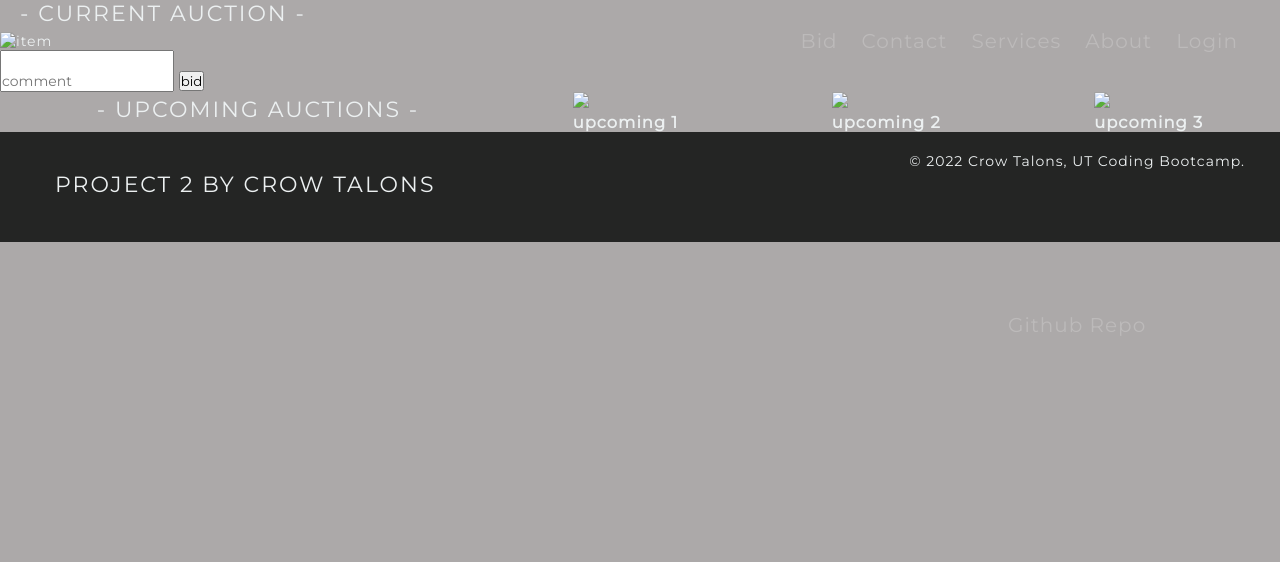
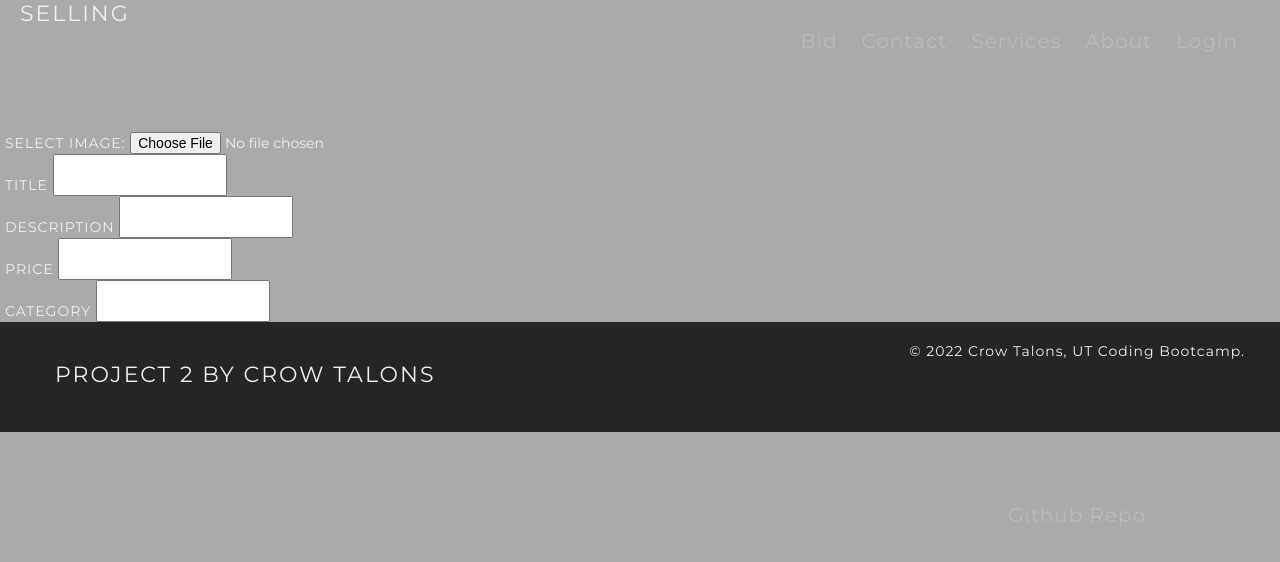
Before and after one commit to jarrettcoding/auction-house, a Node server app: template views/index-test.html in a window 1280 px wide. Shown: the part 158-720 px from the top of the page. Run offline with Node 20, Linux system fonts and the light colour scheme; the template is opened without the code that fills it, so the values that code supplies are empty; some libraries are stand-ins or nearby versions.

Commit message:
frontend | {{dashboard}} html attributes, style2.css friendly

```diff
--- /dev/null
+++ b/public/stylesheets/style-dashboard.css
@@ -0,0 +1 @@
+.new-product-form
--- a/public/stylesheets/style2.css
+++ b/public/stylesheets/style2.css
@@ -12,6 +12,10 @@
     font-family: 'Montserrat', sans-serif;
  }
 
+ body {
+   background-color: var(--color-two);
+}
+
  a {
     text-decoration: none;
     color: var(--color-one);
@@ -19,10 +23,6 @@
  a:hover {
     color: var(--color-two);
     background: var(--color-three);
- }
-
- body {
-    background-color: var(--color-two);
  }
 
  /* header styles */
@@ -134,7 +134,7 @@ body, .signin, .signup {
   letter-spacing: 1px;
 }
 
-.signin-container, .signup-container {
+.container{
 position: relative;
 height: 560px;
 width: 405px;
@@ -144,7 +144,6 @@ body, .signin, .signup {
 background-size: cover;
 box-shadow: 0px 30px 60px -5px #000;
 }
-
 form {
 padding-top: 80px;
 }
@@ -194,20 +193,17 @@ span {
 margin-top: 15px;
 transition: all 0.5s ease-in-out;
 }
-
 .text:focus {
 outline: 0;
 border: 2px solid rgba(255, 255, 255, 0.5);
 border-radius: 20px;
 background: rgba(0, 0, 0, 0);
 }
-
 .text:focus + span {
 opacity: 0.6;
 }
 
-input[type="text"],
-input[type="password"] {
+input[type="text"], input[type="password"] {
 font-family: 'Montserrat', sans-serif;
 color: #fff;
 }
@@ -253,9 +249,10 @@ label {
 display: inline-block;
 padding-top: 10px;
 padding-left: 5px;
+text-transform: uppercase;
 }
 
-.signin, .signup {
+.button {
 background-color: #aca9a9;
 color: #242524;
 width: 100%;
@@ -269,14 +266,14 @@ label {
 text-transform: uppercase;
 }
 
-.signin:hover, .signup:hover {
+.button:hover {
 background: #cf0030;
 color: #ecf0f1;
 box-shadow: 0px 4px 35px -5px #cf0030;
 cursor: pointer;
 }
 
-.signin:focus, .signup:focus {
+.button:focus, .button:focus {
 outline: none;
 }
 
@@ -299,7 +296,6 @@ a:hover {
 color: #ecf0f1;
 }
 
-
  /* footer styles */
  footer {
     padding: 20px 35px;
--- a/views/index-test.html
+++ b/views/index-test.html
@@ -33,43 +33,35 @@
 	</header>
 
 	<!-- auctions -->
-	<main class="auctions">
-		<!-- jumbotron: current auction-->
-		<section class="current-auction">
-            <h2>- current auction -</h2>
-            <div class="auction-items">
-                <img src="#" alt="item" />
-            </div>
-            <div class="live-chat">
-                <!-- live chat -->
-                <input type="text" placeholder="comment" id="chat" name="comment" />
-                <button type="bid">bid</button>
-            </div>
-        </section>
+	<section class="new-product-form">
+		<h2>
+		  Selling
+		</h2>
 
-		<!-- upcoming auctions -->
-		<section class="upcoming-auctions">
-			<h2>- upcoming auctions -</h2>
-			<article class="upcoming-1">
-				<img src="#" />
-				<div class="auction details">
-					<h3>upcoming 1</h3>
-				</div>
-			</article>
-			<article class="upcoming-2">
-				<img src="#" />
-				<div class="auction details">
-					<h3>upcoming 2</h3>
-				</div>
-			</article>
-			<article class="upcoming-3">
-				<img src="#" />
-				<div class="auction details">
-					<h3>upcoming 3</h3>
-				</div>
-			</article>
-		</section>
-	</main>
+		<form action="/upload">
+		<div id="">
+		  <label for="img">Select image:</label>
+		  <input type="file" id="image" name="image" accept="image/*">
+		</div>
+		  <div>
+			<label for="product_name">Title</label>
+			<input type="text" id="product_name" name="product-name" />
+		  </div>
+		  <div>
+			<label for="product-description">Description</label>
+			<input type="text" id="product-description" name="product-description" />
+		  </div>
+		  <div>
+			<label for="product-price">Price</label>
+			<input type="text" id="product-price" name="product-price" />
+		  </div>
+		  <div>
+			<label for="product-category">Category</label>
+			<input type="text" id="product-category" name="product-category />
+		  </div>
+		 <input type="submit">
+		</form>
+	  </section>
 
 	<!-- start footer -->
 	<footer>
--- a/views/login.handlebars
+++ b/views/login.handlebars
@@ -14,7 +14,7 @@
   </div>
 </form> --}}
 
-<div class="signin-container">
+<div class="signin container">
   <h2 class="active"> sign in </h2>
 
   <h2 class="nonactive"> sign up </h2>
@@ -31,7 +31,7 @@
     <input type="checkbox" id="checkbox-1-1" class="custom-checkbox" />
     <label for="checkbox-1-1">Keep me signed in</label>
 
-    <button class="signin">sign in</button>
+    <button class="button">sign in</button>
 
     <hr>
     <a href="#">Forgot Password?</a>
```
Also changed, not shown: views/dashboard.handlebars (+35 -4 lines), views/signup.handlebars (+5 -4 lines). Lines whose indentation alone changed are shown as unchanged.
